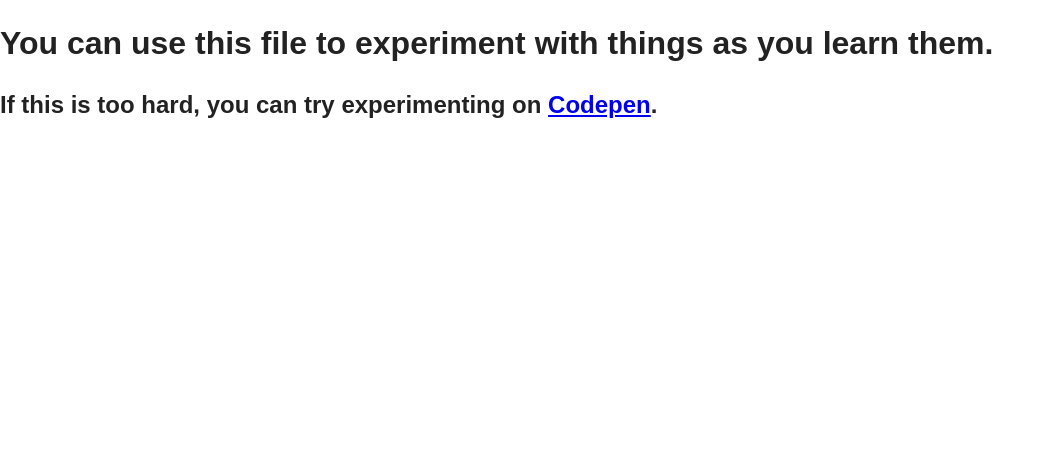
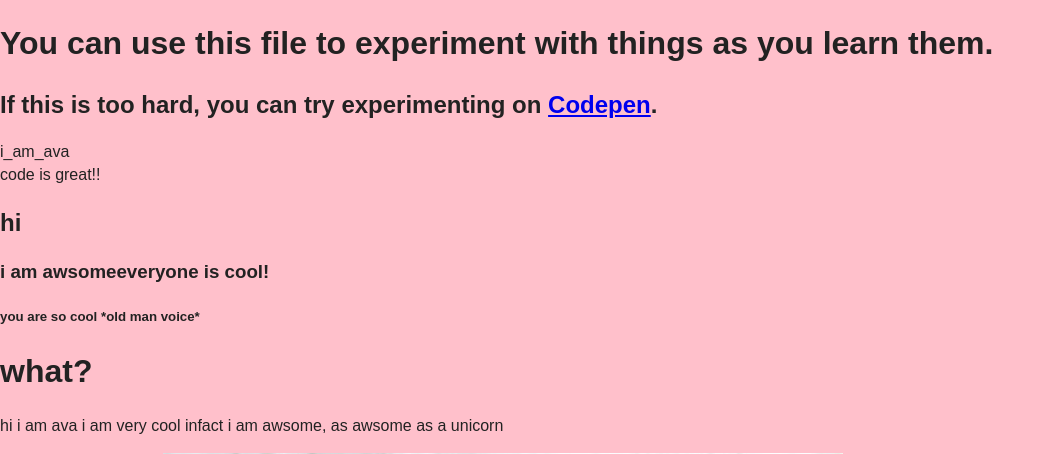
Before and after one commit to meelijane/codelikeagirl-dkbooks, a PHP site: page /learning.html in a window 1280 px wide. Shown: the top 454 px of the page, without its empty margins (0-1055 px from the left). Before the commit the page ends 118 px from the top, so only its background shows below. Run offline with PHP 8.4, Linux system fonts and the light colour scheme.

Commit message:
Ava files

```diff
--- a/css/styles.css
+++ b/css/styles.css
@@ -19,3 +19,7 @@ section {
   background-image: url('../img/kitten.jpg');
   background-size: cover;
 }
+
+body {
+  background-color: pink;
+}
--- a/learning.html
+++ b/learning.html
@@ -12,6 +12,19 @@
 
       <h1>You can use this file to experiment with things as you learn them.</h1>
       <h2>If this is too hard, you can try experimenting on <a target="_blank" href="http://codepen.io">Codepen</a>.</h2>
-
+      <div>i_am_ava</div>
+      <div>code is great!!</div>
+      <h2>hi</h2>
+        <h3>i am awsome</h3<
+          <h6>everyone is cool!</h6>
+            <h5>you are so cool *old man voice*</h5>
+              <h1> what?</h1>
+              <p>hi i am ava i am very cool infact i am awsome, as awsome as a unicorn</p>
+              <a href="http://www.google.com">this is a link for google</a>
+              <img src="img/kitten.jpg" />
+                         <img src="https://media1.giphy.com/avatars/100soft/WahNEDdlGjRZ.gif" />
+                         <iframe width="560" height="315" src="https://www.youtube.com/embed/NeGe7lVrXb0" frameborder="0" allowfullscreen></iframe>
+                         <img src="https://media.giphy.com/media/9fbYYzdf6BbQA/giphy.gif" />
+                         <img src="https://i1.wp.com/illegalground.files.wordpress.com/2017/05/clubglitterflower.gif?ssl=1" />
     </body>
 </html>
```
